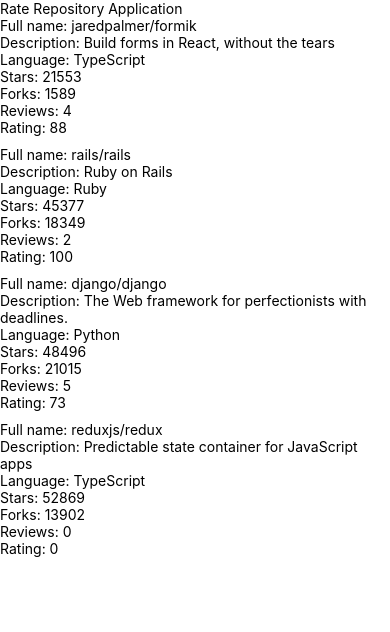
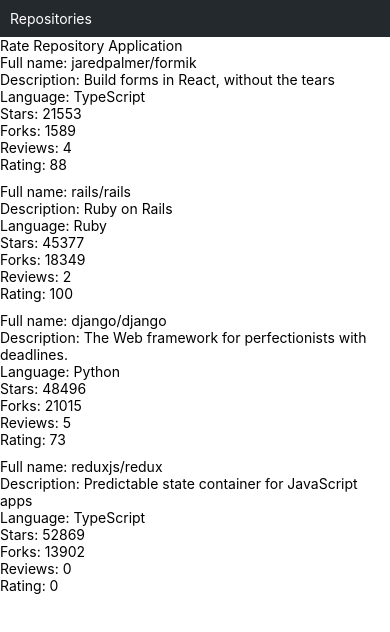
Before and after one commit to dazakharova/fullstack-open-part-10, a React Native app in the folder rate-repository-app/: screen / in a window 390 px wide. Shown: the top 632 px of the page. Built offline with nearby package versions, Linux system fonts and the light colour scheme.

Commit message:
Add AppBar for navigation (ex.4)

```diff
--- a/rate-repository-app/App.js
+++ b/rate-repository-app/App.js
@@ -1,7 +1,11 @@
 import Main from './src/components/Main';
 
 const App = () => {
-  return <Main />;
+  return (
+    <>
+      <Main/>
+    </>
+  )
 };
 
 export default App;
--- /dev/null
+++ b/rate-repository-app/src/components/AppBar.jsx
@@ -0,0 +1,28 @@
+import { View, StyleSheet } from 'react-native';
+import Constants from 'expo-constants';
+import theme from "./theme";
+import AppBarTab from "./AppBarTab";
+
+const styles = StyleSheet.create({
+  container: {
+    paddingTop: Constants.statusBarHeight,
+    width: '100%',
+    backgroundColor: '#24292e'
+  },
+  item: {
+    itemContainer: {
+      padding: 10,
+    },
+    itemText: {
+      color: theme.colors.appBarText,
+    }
+  }
+});
+
+const AppBar = () => {
+  return <View style={styles.container}>
+    <AppBarTab style={styles.item} text="Repositories" />
+  </View>;
+};
+
+export default AppBar;
--- /dev/null
+++ b/rate-repository-app/src/components/AppBarTab.jsx
@@ -0,0 +1,11 @@
+import {Pressable, Text} from "react-native";
+
+const AppBarTab = ({text, style}) => {
+  return (
+      <Pressable style={style.itemContainer}>
+        <Text style={style.itemText}>{text}</Text>
+      </Pressable>
+  )
+}
+
+export default AppBarTab;
--- a/rate-repository-app/src/components/Main.jsx
+++ b/rate-repository-app/src/components/Main.jsx
@@ -1,10 +1,9 @@
-import Constants from 'expo-constants';
 import { Text, StyleSheet, View } from 'react-native';
 import RepositoryList from "./RepositoryList";
+import AppBar from "./AppBar";
 
 const styles = StyleSheet.create({
   container: {
-    marginTop: Constants.statusBarHeight,
     flex: 1,
   },
 });
@@ -12,6 +11,7 @@
 const Main = () => {
   return (
       <View style={styles.container}>
+        <AppBar />
         <Text>Rate Repository Application</Text>
         <RepositoryList/>
       </View>
--- /dev/null
+++ b/rate-repository-app/src/components/theme.js
@@ -0,0 +1,11 @@
+const theme = {
+  colors: {
+    primary: '#24292e',
+    appBarText: 'white',
+  },
+  backgroundColors: {
+    appBarBackground: '#24292e',
+  }
+}
+
+export default theme;
```
